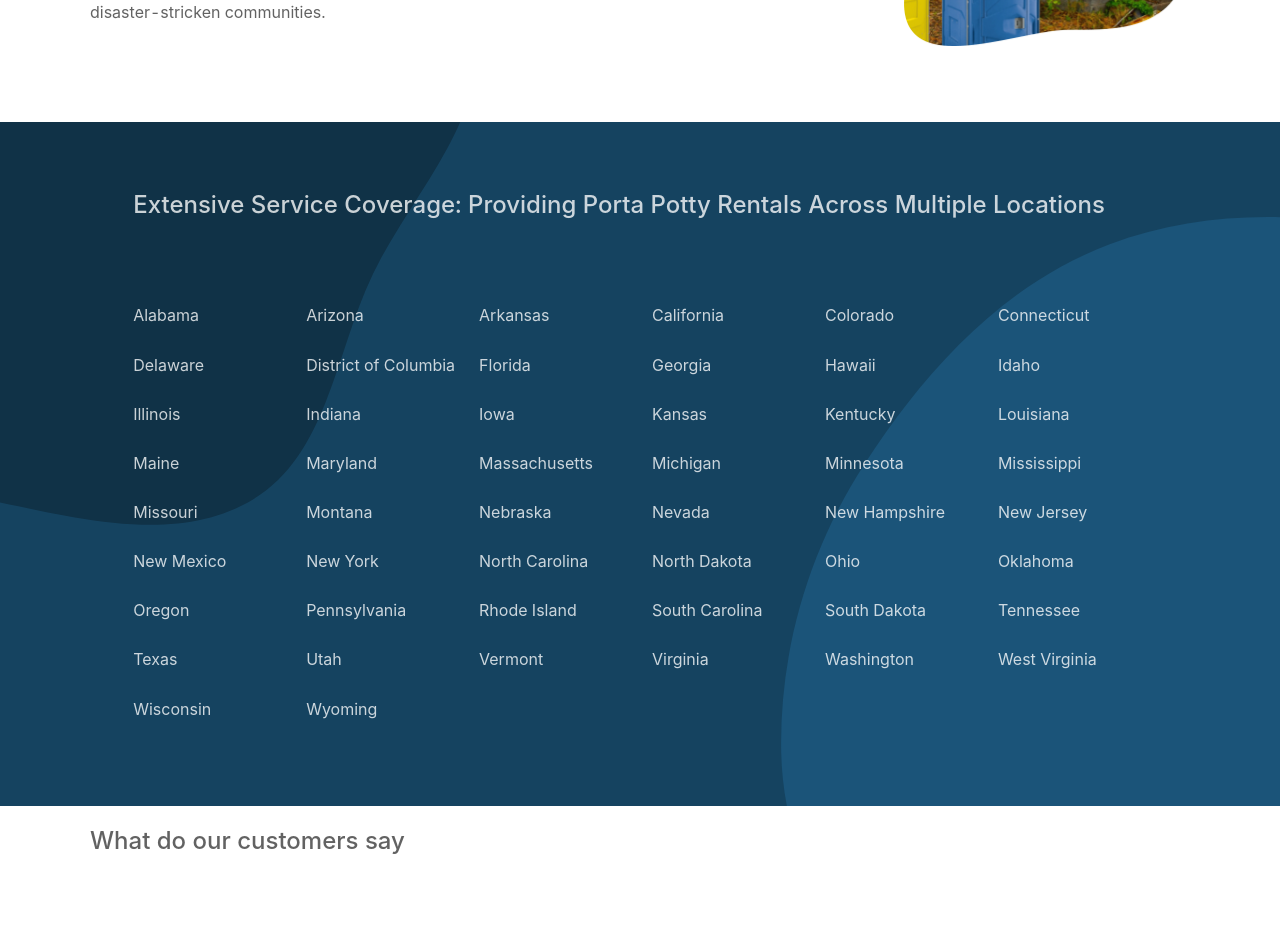
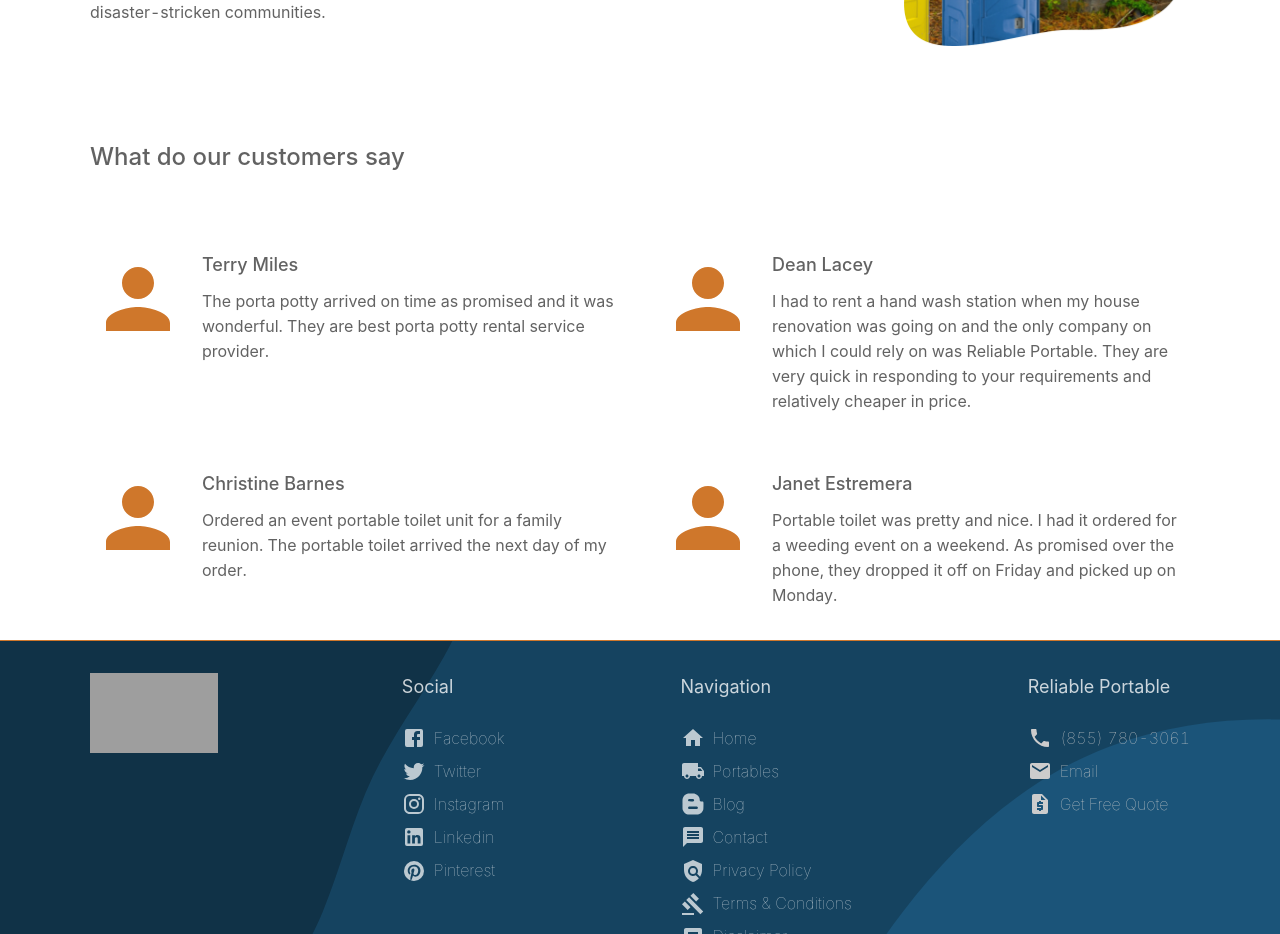
Before and after one commit to nishant-k1/flushjohn-web, a Next.js app: page / in a window 1280 px wide. Shown: the part 2900-3834 px from the top of the page. Built offline with nearby package versions, Linux system fonts and the light colour scheme; grey boxes are pictures that could not be loaded.

Commit message:
layout changes

```diff
--- a/components/Footer/index.js
+++ b/components/Footer/index.js
@@ -17,15 +17,18 @@ import PinterestIcon from "@mui/icons-material/Pinterest";
 import MessageIcon from "@mui/icons-material/Message";
 import { FaBloggerB } from "react-icons/fa";
 import { phone } from "../../constants";
+import Locations from "../Home/Locations";
+import { home_data } from "../../constants";
 
 var date = new Date();
 var year = date.getFullYear();
 
 const Footer = () => {
+  const { locations } = home_data;
   const { phone_link, phone_number } = phone;
   return (
     <>
-      <div className={styles.sectionTop}>
+      <div className={styles.footer}>
         <div className={styles.container}>
           <ul className={styles.ul}>
             {/* logo */}
@@ -157,6 +160,7 @@ const Footer = () => {
               </ul>
             </li>
           </ul>
+          <Locations {...locations} />
           <div className={styles.bottomFooter}>
             Copyright © {year} reliableportable.com
           </div>
--- a/components/Footer/styles.module.css
+++ b/components/Footer/styles.module.css
@@ -1,8 +1,7 @@
-.sectionTop {
+.footer {
   background-color: var(--tertiary-bg-color);
-  padding: 0 32px;
+  padding: 32px;
   border-top: 1px solid var(--primary-bg-color);
-
   background-image: url("/assets/hero_bg.svg");
   background-size: cover;
   background-position: left;
@@ -15,7 +14,7 @@
 }
 
 .ul {
-  padding: 32px 0;
+  padding: 0;
   margin: 0;
   list-style: none;
   display: grid;
--- a/components/Home/Locations/index.js
+++ b/components/Home/Locations/index.js
@@ -5,12 +5,8 @@ const Locations = React.memo(({ title, list }) => {
   return (
     <div className={styles.locations}>
       <div className={styles.container}>
-        <div className={styles.locationWrapper}>
-          <h2>{title}</h2>
-          <div className={styles.list}>
-            {list && list.map((item, index) => <p key={index}>{item}</p>)}
-          </div>
-        </div>
+        <h2>{title}</h2>
+        <p className={styles.list}>{list.join(" | ")}</p>
       </div>
     </div>
   );
--- a/components/Home/Locations/styles.module.css
+++ b/components/Home/Locations/styles.module.css
@@ -1,46 +1,38 @@
 .locations {
   display: flex;
-  background-color: var(--tertiary-bg-color);
-  background-image: url("/assets/hero_bg.svg");
+  /* background-color: var(--tertiary-bg-color); */
+  /* background-image: url("/assets/hero_bg.svg"); */
+  /* background-color: #d9dce1; */
   background-size: cover;
   background-position: left;
   background-repeat: repeat;
-  padding: 16px 32px;
+  padding: 0 0 16px 0;
 }
 
 .container {
   max-width: 1100px;
   margin: 0 auto;
+  display: flex;
+  flex-direction: column;
 }
 
 .container h2 {
   color: var(--primary-text-color);
-  padding-bottom: 4rem;
+  padding-bottom: 1rem;
   font-size: x-large;
 }
 
-.list {
-  display: grid;
-  grid-template-columns: repeat(2, 1fr);
-  column-gap: 64px;
-}
-.list p {
-  text-decoration: none;
-  list-style-type: none;
-  padding: 4px 0;
+.container p {
+  line-height: 2rem;
+  font-weight: 100;
+  /* padding: 4px 0; */
   font-size: 16px;
   color: var(--primary-text-color);
 }
 /* tablet device breakpoint: 768px*/
 @media only screen and (min-width: 768px) {
   .locations {
-    padding: 64px 32px;
-    background-size: cover;
-    background-repeat: repeat;
-  }
-  .list {
-    grid-template-columns: repeat(6, 1fr);
-    column-gap: 24px;
+    padding: 0 0 16px 0;
   }
 }
 /* desktop device / breakpoint: 1024px */
--- a/components/Home/Services/styles.module.css
+++ b/components/Home/Services/styles.module.css
@@ -1,6 +1,7 @@
 .services {
   background-color: var(--tertiary-bg-color);
-  background-image: url("/assets/hero_bg.svg");
+  /* background-image: url("/assets/hero_bg.svg"); */
+  background-color: #d9dce1;
   background-size: cover;
   background-repeat: repeat;
   padding: 16px 32px;
@@ -19,7 +20,7 @@
   margin: 0 auto;
 }
 .container h2 {
-  color: var(--primary-text-color);
+  color: var(--secondary-text-color);
   padding-bottom: 4rem;
   font-size: x-large;
 }
@@ -52,6 +53,7 @@
 .wrapper h3 {
   font-size: large;
   color: var(--primary-text-color);
+  color: var(--secondary-text-color);
 }
 
 .wrapper_light h3 {
@@ -62,6 +64,7 @@
 .wrapper p {
   font-size: 16px;
   color: var(--primary-text-color);
+  color: var(--secondary-text-color);
   line-height: 32px;
 }
 
--- a/components/Home/index.js
+++ b/components/Home/index.js
@@ -4,7 +4,6 @@ import Features from "./Features";
 import Services from "./Services";
 import Locations from "./Locations";
 import { home_data } from "../../constants";
-import { Breadcrumb } from "antd";
 
 const Home = () => {
   const { hero, features, services, locations } = home_data;
@@ -13,7 +12,6 @@ const Home = () => {
       <Hero {...hero} />
       <Features {...features} />
       <Services {...services} />
-      <Locations {...locations} />
     </div>
   );
 };
--- a/components/Testimonial/index.js
+++ b/components/Testimonial/index.js
@@ -1,6 +1,7 @@
 import React from "react";
 import styles from "./styles.module.css";
 import Image from "next/image";
+import PersonIcon from "@mui/icons-material/Person";
 
 const Testimonial = ({ heading, content }) => {
   return (
@@ -14,14 +15,17 @@ const Testimonial = ({ heading, content }) => {
                 className={styles.wrapper}
                 key={index}
               >
-                <Image
-                  height={96}
-                  width={96}
-                  src={item.image.src}
-                  alt={item.image.alt}
+                <PersonIcon
+                  style={{
+                    height: 96,
+                    width: 96,
+                    color: "var(--primary-bg-color)",
+                  }}
                 />
-                <h3>{item.title}</h3>
-                <p>{item.body}</p>
+                <div>
+                  <h3>{item.title}</h3>
+                  <p>{item.body}</p>
+                </div>
               </div>
             ))}
         </div>
--- a/components/Testimonial/styles.module.css
+++ b/components/Testimonial/styles.module.css
@@ -20,14 +20,9 @@
 }
 
 .wrapper {
-  display: grid;
-  align-items: center;
-  justify-items: start;
-}
-
-.wrapper img {
-  height: 6rem;
-  width: 6rem;
+  display: flex;
+  align-items: flex-start;
+  column-gap: 1rem;
 }
 
 .wrapper h3 {
--- a/constants/index.js
+++ b/constants/index.js
@@ -106,7 +106,7 @@ export const home_data = {
   },
   locations: {
     title:
-      "Extensive Service Coverage: Providing Porta Potty Rentals Across Multiple Locations",
+      "Extensive service coverage: We're providing porta potty rentals across multiple locations",
     list: [
       "Alabama",
       "Arizona",
```
